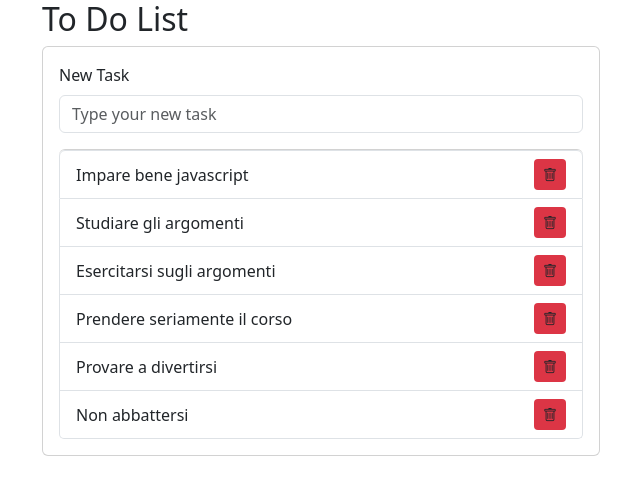
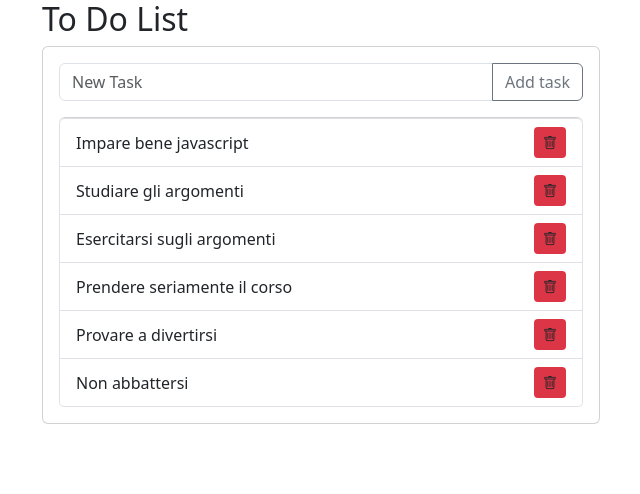
Before and after one commit to DarioConiglione/react-form, a React (Vite) app: page / in a window 1280 px wide. Shown: the top 494 px of the page, without its empty margins (319-959 px from the left). Built offline with nearby package versions, Linux system fonts and the light colour scheme.

Commit message:
Insert input for create new task, make controlled element

```diff
--- a/src/App.jsx
+++ b/src/App.jsx
@@ -14,9 +14,11 @@ function App() {
     ]
 
   const [tasks, setTasks] = useState(ToDOList)
+  const [newTask, setNewTask] = useState('')
 
-
-
+  function handleChange(e) {
+    setNewTask(e.target.value)
+  }
 
   return (
     <>
@@ -32,7 +34,9 @@ function App() {
     Ciclare il list item dentro ul tramite .map, inserendo tutto il tag <li>...</li>
     Occorre una key nei campi li
     Rendiamo componente la singola task li e passiamo dei props !!!!!!!!!!!!!
-    Inserire un form per aggiungere nuove tasks
+    Inserire un form per aggiungere nuove tasks tramite input group con bottone
+    Aggiungere un value a input per lagarlo da una variabile di stato
+    Creare quindi una variabile di stato
 
 
 
@@ -47,18 +51,19 @@ function App() {
           <div className='card p-3'>
 
             <form>
-              <div class="mb-3">
-                <label for="task" class="form-label">New Task</label>
+
+              <div className="input-group mb-3">
                 <input
+                  onChange={handleChange}
+                  value={newTask}
                   type="text"
-                  class="form-control"
-                  name="task"
-                  id="task"
-                  aria-describedby="taskHelper"
-                  placeholder="Type your new task"
-                />
+                  className="form-control"
+                  placeholder="New Task"
+                  aria-label="New Task"
+                  aria-describedby="button-addon2" />
+                <button className="btn btn-outline-secondary" type="button" id="button-addon2">Add task</button>
+              </div>
 
-              </div>
 
             </form>
 
@@ -82,7 +87,7 @@ function App() {
 
 
     </>
-  )
+  );
 }
 
 export default App
```
